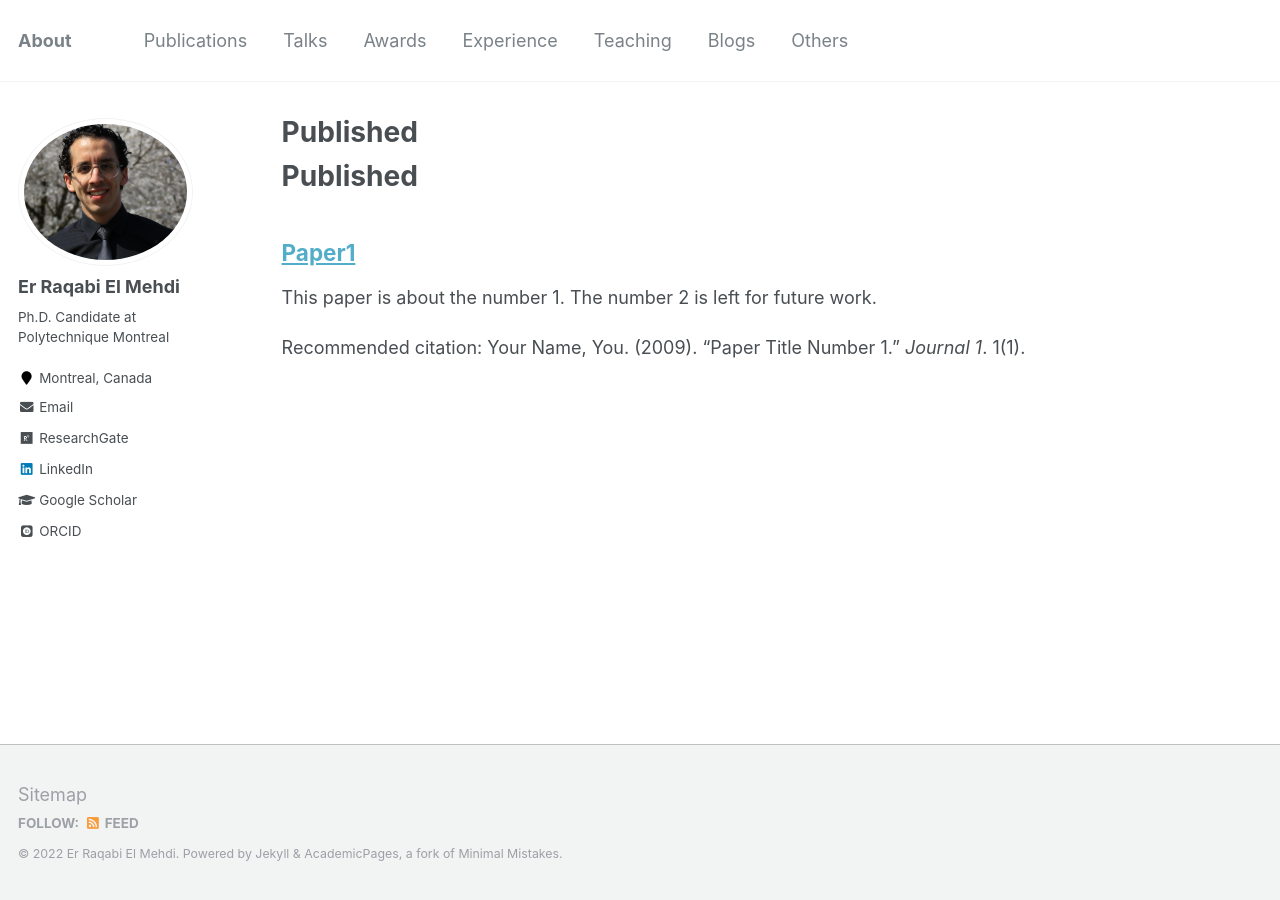
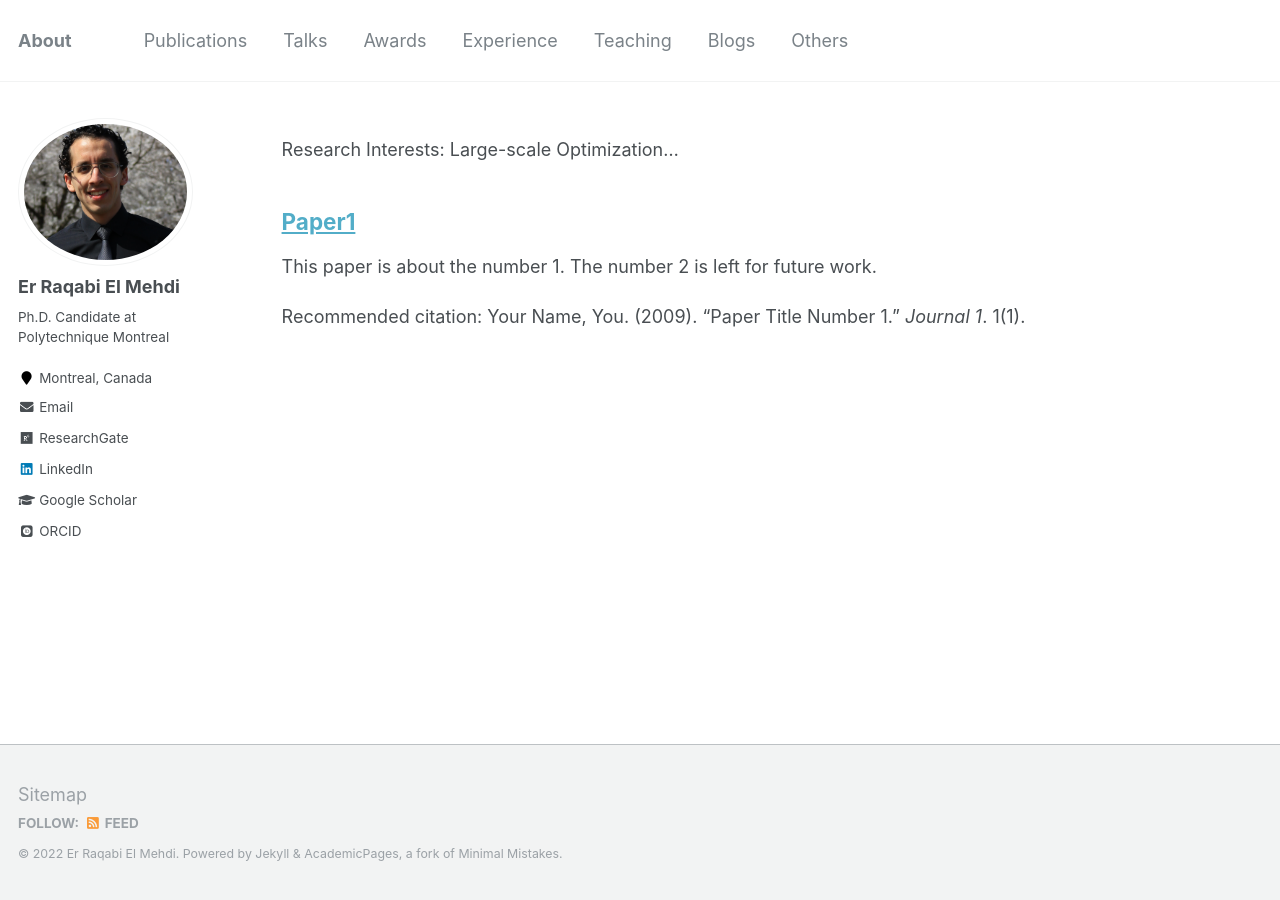
Before and after one commit to RqbMedi/rqbmedi.github.io, a Jekyll site: the page built from _pages/publications.md, in a window 1280 px wide. Built offline with Jekyll 4.4.1, drawn with Linux system fonts in a browser that asks for light colours; some web fonts are replaced; our own code applies the rules of GitHub Pages for plain Markdown files.

Commit message:
Update publications.md

```diff
--- a/_pages/publications.md
+++ b/_pages/publications.md
@@ -5,8 +5,7 @@ permalink: /publications/
 author_profile: true
 ---
 
-Published
-======
+Research Interests: Large-scale Optimization...
 
 [Paper1](http://academicpages.github.io/files/paper1.pdf)
 ------
```
